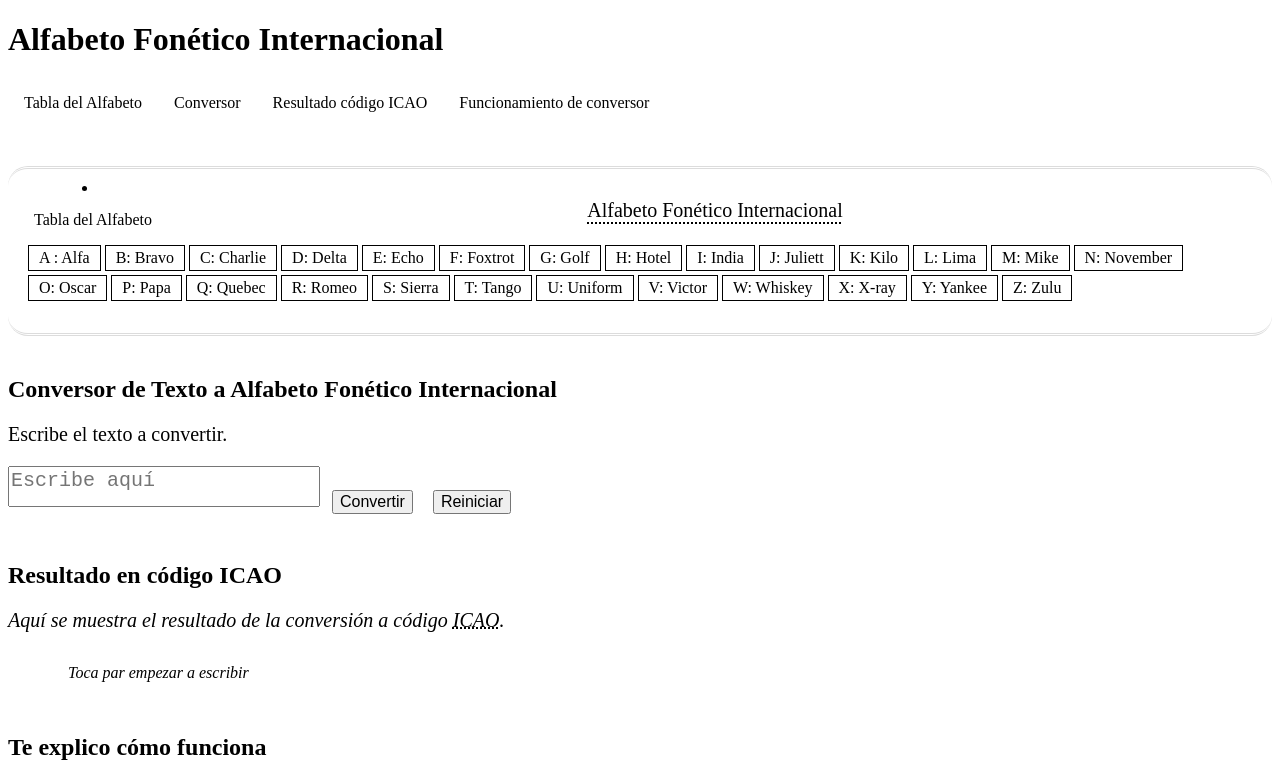
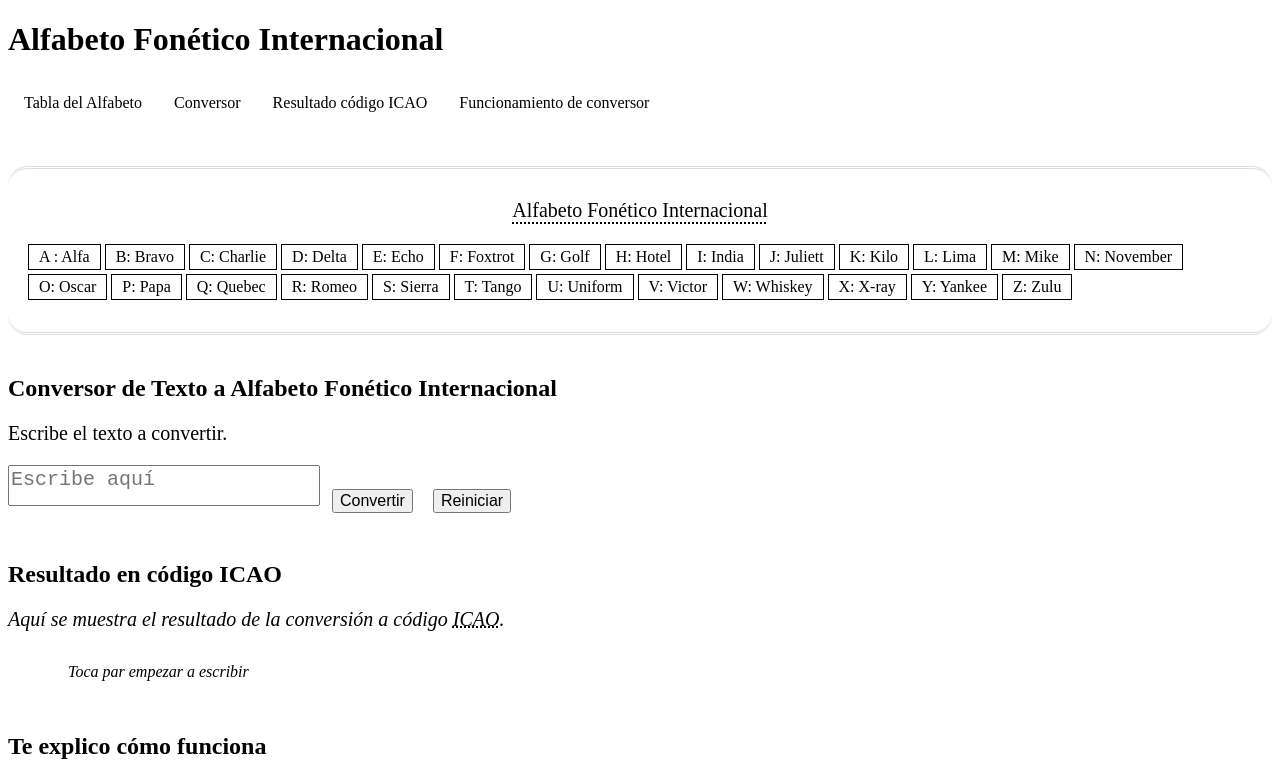
Before and after one commit to p3p2/alfabetofonetico, a plain HTML site: page index.html in a window 1280 px wide. Shown: the top 777 px of the page. Drawn offline with Linux system fonts and the light colour scheme.

Commit message:
Update index.html

```diff
--- a/index.html
+++ b/index.html
@@ -31,7 +31,6 @@
 
     <main>
         <section class="table-container" id="tabla">
-            <li><a id="anclaTabla" href="#tabla">Tabla del Alfabeto</a></li>
             <p class="texto-table font-20px">Alfabeto Fonético Internacional</p>
             <div class="flex-table">
                 <div class="cell">A : Alfa</div>
```
